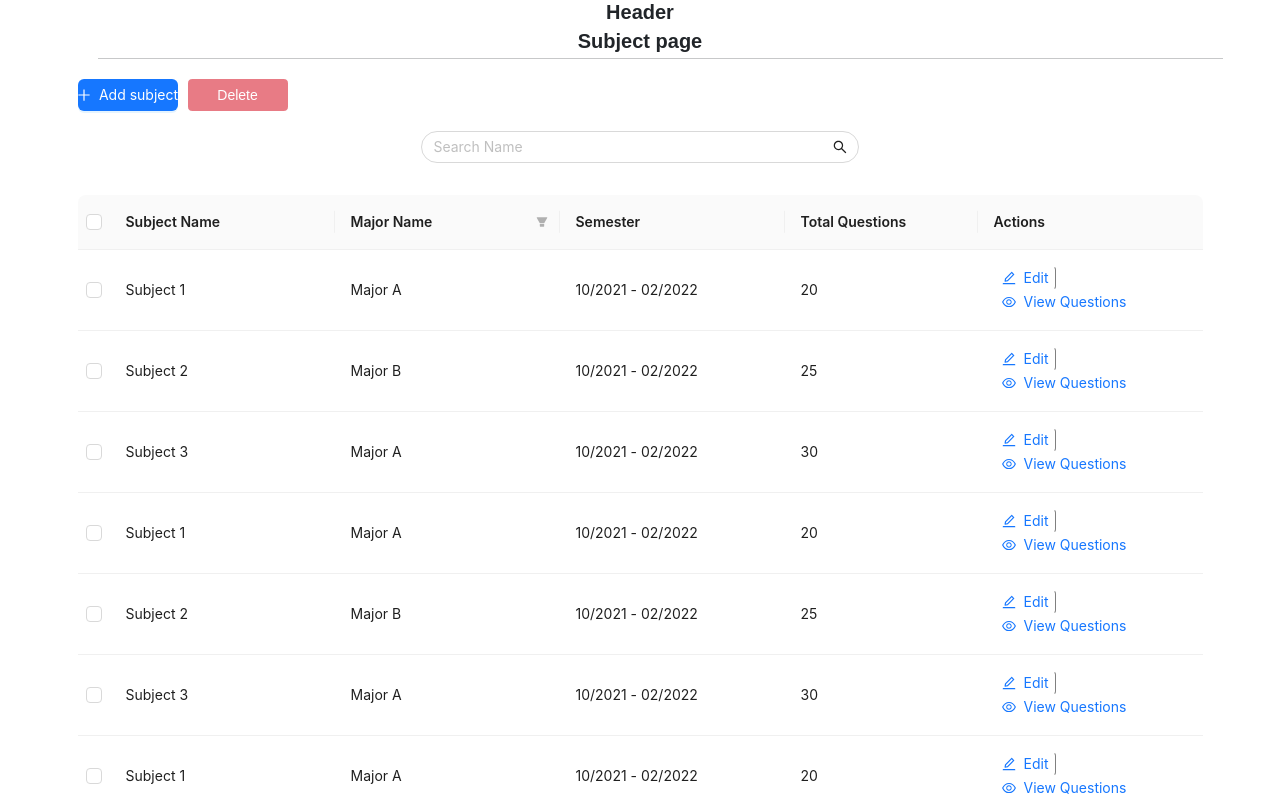
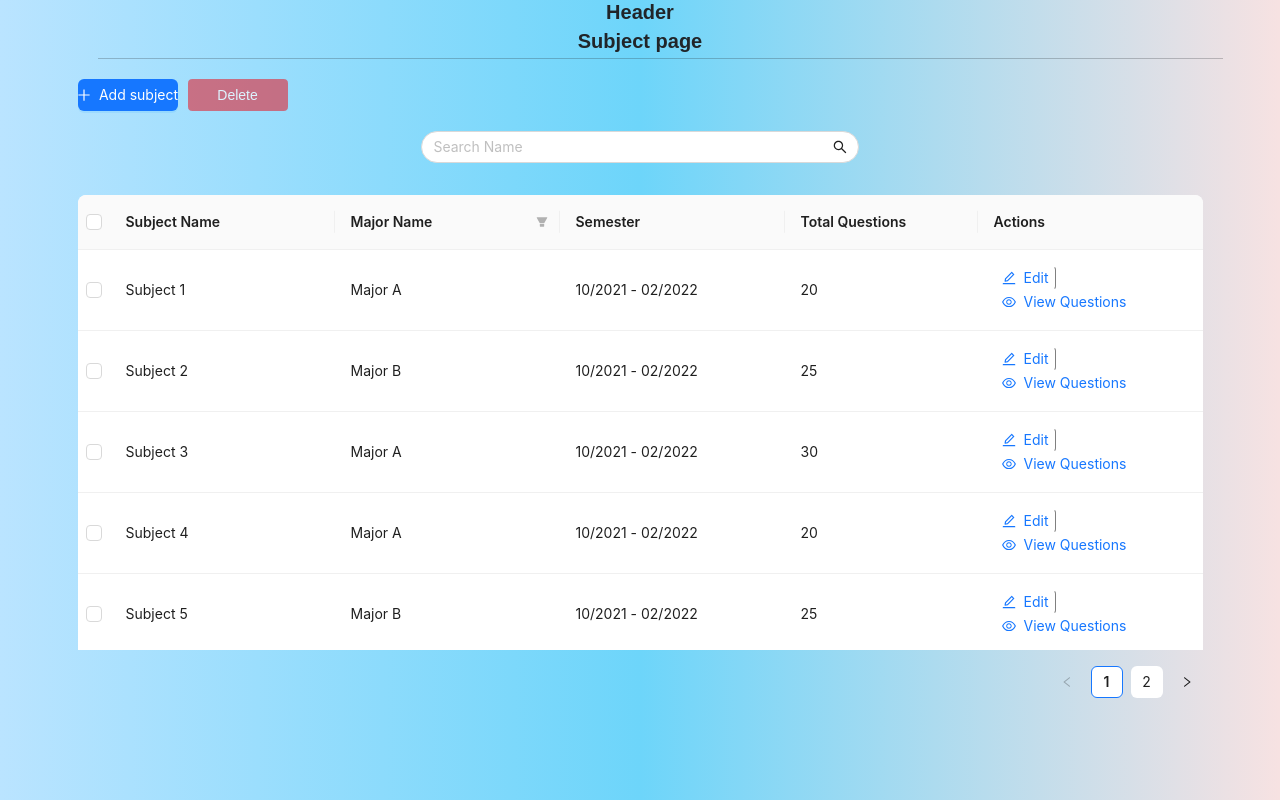
Before and after one commit to VuzPham/PRJ_Noah_FETeam9, a React (Create React App) app: page /subject in a window 1280 px wide. Shown: the top 800 px of the page. Built offline with nearby package versions, Linux system fonts and the light colour scheme.

Commit message:
fix-bg-entire

```diff
--- a/src/pages/School/School.module.scss
+++ b/src/pages/School/School.module.scss
@@ -1,3 +1,7 @@
+body {
+    background: linear-gradient(to right, #bae4ff, #6dd5fa, #f7e2e2);
+}
+
 .line {
     width : 100%;
     margin: 0px 20px;
@@ -84,6 +88,11 @@
             height                 : 160px;
             width                  : 100%;
             position               : relative;
+
+            &.slider-visible {
+                filter    : blur(0.5px);
+                transition: filter 0.3s ease;
+            }
         }
 
         &:hover {
--- a/src/pages/School/index.js
+++ b/src/pages/School/index.js
@@ -197,7 +197,7 @@ function School() {
                             <div className={`card ${styles.card}`}>
                                 <img
                                     src={school.image}
-                                    className={`card-img-top ${styles['card-img-top']}`}
+                                    className={`card-img-top ${styles['card-img-top']} ${sliderVisibilities[startIndex + index] ? styles['slider-visible'] : ''}`}
                                     alt="School Image"
                                     height={120}
                                     onClick={handleRedirect}
--- a/src/pages/Subject/index.js
+++ b/src/pages/Subject/index.js
@@ -7,6 +7,7 @@ import ModalDelete from '../Modal/Modal_Delete';
 import ModalAddSubject from '../Modal/Modal_Add_Subject';
 import ModalEditSubject from '../Modal/Modal_Edit_Subject';
 import moment from 'moment';
+import { useNavigate } from 'react-router-dom';
 
 
 
@@ -69,7 +70,7 @@ function Subject() {
                         icon={<EyeOutlined />}
                         size="small"
                         type="link"
-                    // onClick={() => handleViewQuestions(record)}
+                        onClick={() => handleViewQuestions()}
                     >
                         View Questions
                     </Button>
@@ -84,23 +85,23 @@ function Subject() {
         { id: 1, name: 'Subject 1', majorName: 'Major A', semester: '01/10/2021-02/02/2022', totalQuestions: 20 },
         { id: 2, name: 'Subject 2', majorName: 'Major B', semester: '01/10/2021-02/02/2022', totalQuestions: 25 },
         { id: 3, name: 'Subject 3', majorName: 'Major A', semester: '01/10/2021-02/02/2022', totalQuestions: 30 },
-        { id: 4, name: 'Subject 1', majorName: 'Major A', semester: '01/10/2021-02/02/2022', totalQuestions: 20 },
-        { id: 5, name: 'Subject 2', majorName: 'Major B', semester: '01/10/2021-02/02/2022', totalQuestions: 25 },
-        { id: 6, name: 'Subject 3', majorName: 'Major A', semester: '01/10/2021-02/02/2022', totalQuestions: 30 },
-        { id: 7, name: 'Subject 1', majorName: 'Major A', semester: '01/10/2021-02/02/2022', totalQuestions: 20 },
-        { id: 8, name: 'Subject 2', majorName: 'Major B', semester: '01/10/2021-02/02/2022', totalQuestions: 25 },
-        { id: 9, name: 'Subject 3', majorName: 'Major A', semester: '01/10/2021-02/02/2022', totalQuestions: 30 },
-        { id: 10, name: 'Subject 1', majorName: 'Major A', semester: '01/10/2021-02/02/2022', totalQuestions: 20 },
-        { id: 11, name: 'Subject 2', majorName: 'Major B', semester: '01/10/2021-02/02/2022', totalQuestions: 25 },
-        { id: 12, name: 'Subject 3', majorName: 'Major A', semester: '01/10/2021-02/02/2022', totalQuestions: 30 },
-        { id: 13, name: 'Subject 1', majorName: 'Major A', semester: '01/10/2021-02/02/2022', totalQuestions: 20 },
-        { id: 14, name: 'Subject 2', majorName: 'Major B', semester: '01/10/2021-02/02/2022', totalQuestions: 25 },
-        { id: 15, name: 'Subject 3', majorName: 'Major A', semester: '01/10/2021-02/02/2022', totalQuestions: 30 },
-        { id: 16, name: 'Subject 1', majorName: 'Major A', semester: '01/10/2021-02/02/2022', totalQuestions: 20 },
-        { id: 17, name: 'Subject 2', majorName: 'Major B', semester: '01/10/2021-02/02/2022', totalQuestions: 25 },
-        { id: 18, name: 'Subject 3', majorName: 'Major A', semester: '01/10/2021-02/02/2022', totalQuestions: 30 },
-        { id: 19, name: 'Subject 1', majorName: 'Major A', semester: '01/10/2021-02/02/2022', totalQuestions: 20 },
-        { id: 20, name: 'Subject 2', majorName: 'Major B', semester: '01/10/2021-02/02/2022', totalQuestions: 25 }
+        { id: 4, name: 'Subject 4', majorName: 'Major A', semester: '01/10/2021-02/02/2022', totalQuestions: 20 },
+        { id: 5, name: 'Subject 5', majorName: 'Major B', semester: '01/10/2021-02/02/2022', totalQuestions: 25 },
+        { id: 6, name: 'Subject 6', majorName: 'Major A', semester: '01/10/2021-02/02/2022', totalQuestions: 30 },
+        { id: 7, name: 'Subject 7', majorName: 'Major A', semester: '01/10/2021-02/02/2022', totalQuestions: 20 },
+        { id: 8, name: 'Subject 8', majorName: 'Major B', semester: '01/10/2021-02/02/2022', totalQuestions: 25 },
+        { id: 9, name: 'Subject 9', majorName: 'Major A', semester: '01/10/2021-02/02/2022', totalQuestions: 30 },
+        { id: 10, name: 'Subject 10', majorName: 'Major A', semester: '01/10/2021-02/02/2022', totalQuestions: 20 },
+        { id: 11, name: 'Subject 11', majorName: 'Major B', semester: '01/10/2021-02/02/2022', totalQuestions: 25 },
+        { id: 12, name: 'Subject 12', majorName: 'Major A', semester: '01/10/2021-02/02/2022', totalQuestions: 30 },
+        { id: 13, name: 'Subject 13', majorName: 'Major A', semester: '01/10/2021-02/02/2022', totalQuestions: 20 },
+        { id: 14, name: 'Subject 14', majorName: 'Major B', semester: '01/10/2021-02/02/2022', totalQuestions: 25 },
+        { id: 15, name: 'Subject 15', majorName: 'Major A', semester: '01/10/2021-02/02/2022', totalQuestions: 30 },
+        { id: 16, name: 'Subject 16', majorName: 'Major A', semester: '01/10/2021-02/02/2022', totalQuestions: 20 },
+        { id: 17, name: 'Subject 17', majorName: 'Major B', semester: '01/10/2021-02/02/2022', totalQuestions: 25 },
+        { id: 18, name: 'Subject 18', majorName: 'Major A', semester: '01/10/2021-02/02/2022', totalQuestions: 30 },
+        { id: 19, name: 'Subject 19', majorName: 'Major A', semester: '01/10/2021-02/02/2022', totalQuestions: 20 },
+        { id: 20, name: 'Subject 20', majorName: 'Major B', semester: '01/10/2021-02/02/2022', totalQuestions: 25 }
     ];
     const [dataSource, setDataSource] = useState(initialData);
     const [searchValue, setSearchValue] = useState('');
@@ -196,6 +197,13 @@ function Subject() {
         setIsEditSubjectModalVisible(false);
         setEditSubjectData(null);
     };
+
+    const navigate = useNavigate();
+
+    //handle view question
+    const handleViewQuestions = () => {
+        navigate('/question')
+    }
 
 
     //add subject has range date
@@ -293,7 +301,9 @@ function Subject() {
                 loading={loading}
                 onChange={handleTableChange}
                 rowSelection={rowSelection}
+                scroll={{ y: 400 }}
             />
+
         </>
     );
 }
--- a/src/routes/index.js
+++ b/src/routes/index.js
@@ -12,7 +12,7 @@ const privateRoutes = [
     { path: '/school', component: School },
     { path: '/subject', component: Subject },
     { path: '/question', component: Question },
-    { path: '/profile', component: Profile },
+    { path: '/profile', component: Profile }
 ]
 
 export { publicRoutes, privateRoutes }
```
